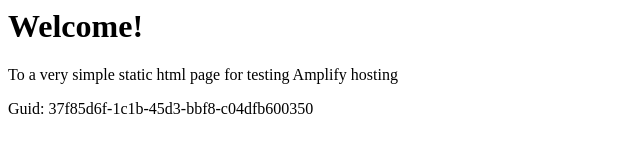
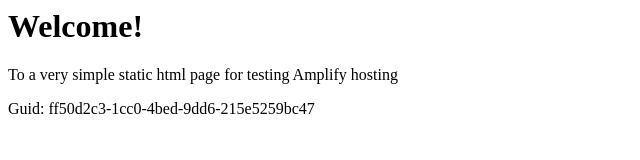
Before and after one commit to aws-aemilia-nrt/Github-PR-Commit-Integration-Test-DoNotTouch-GitHubWebhookPushCanaryTest-v1-prod-ap-northeast-1, a website: page src/index.html in a window 1280 px wide. Shown: the full height of the page, 0-640 px from the left. Drawn offline with Linux system fonts and the light colour scheme.

Commit message:
commit from integ tests

```diff
--- a/src/index.html
+++ b/src/index.html
@@ -12,6 +12,6 @@
 <body>
     <h1>Welcome!</h1>
     <p>To a very simple static html page for testing Amplify hosting</p>
-    <p>Guid: 37f85d6f-1c1b-45d3-bbf8-c04dfb600350</p></body>
+    <p>Guid: ff50d2c3-1cc0-4bed-9dd6-215e5259bc47</p></body>
 
 </html>
```
